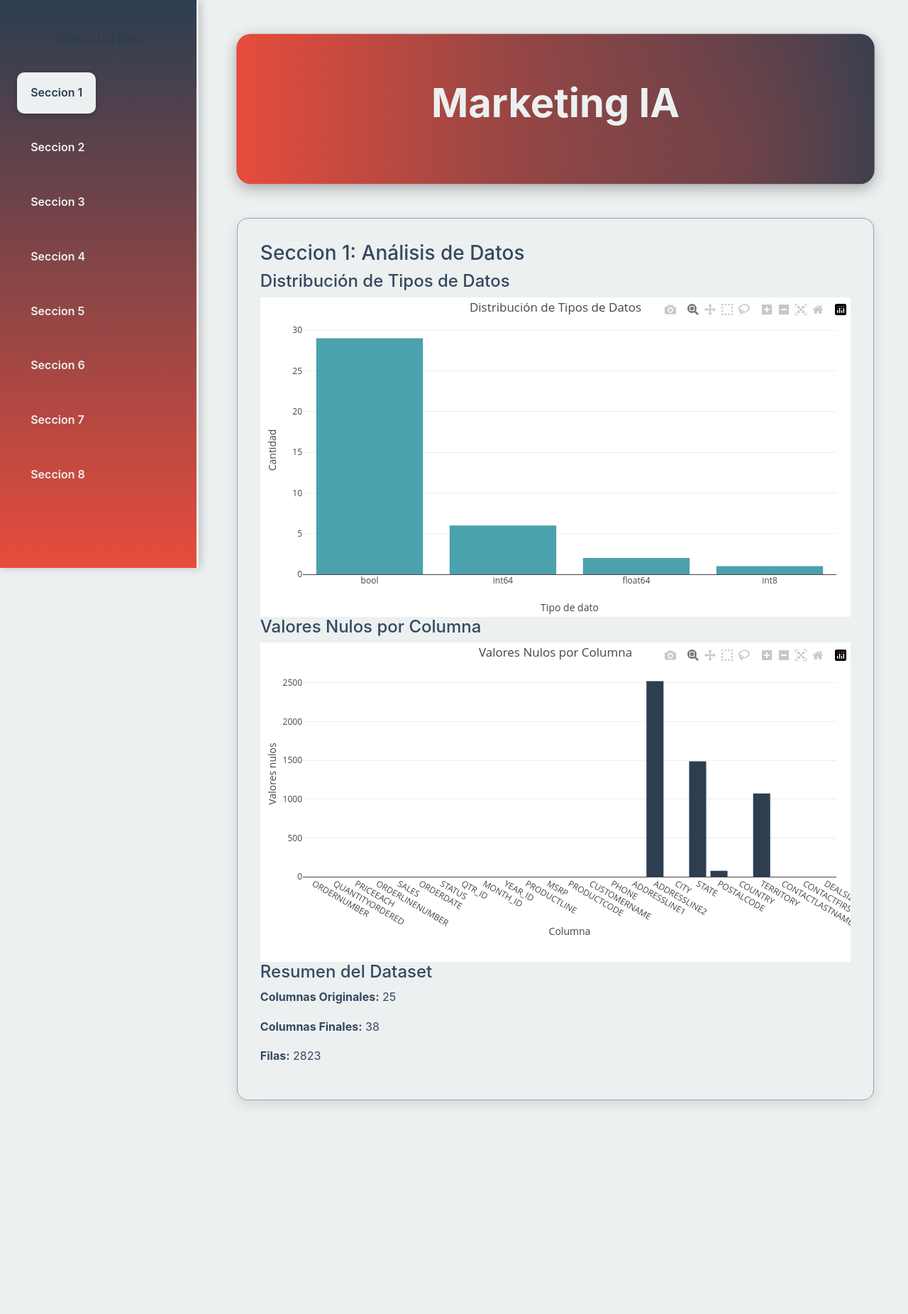
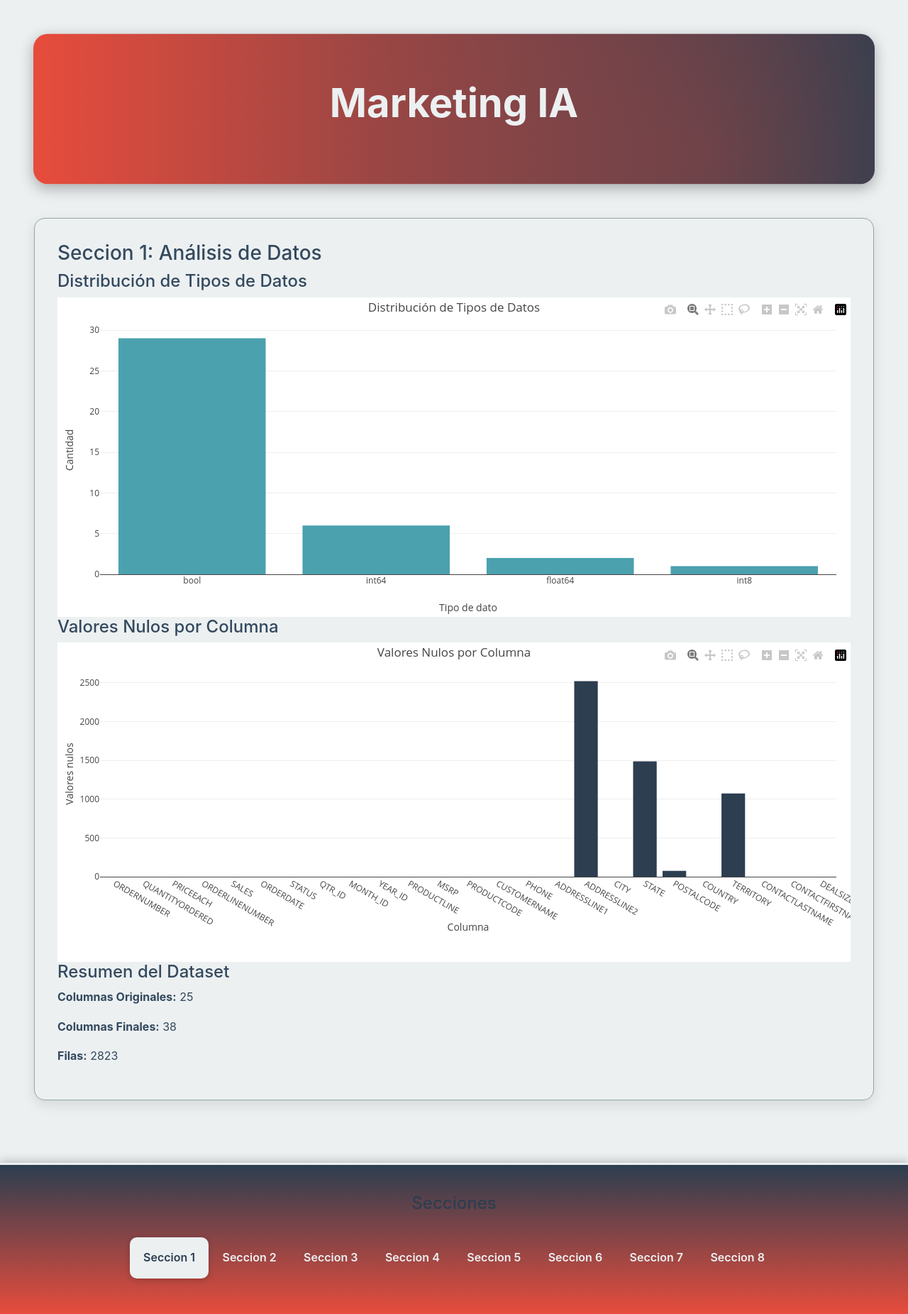
Before and after one commit to ANAFRAN82/MARKETING-IA, a Flask app: page / in a window 1280 px wide. Shown: the whole page at 71% size. Before the commit the page ends 1556 px from the top, so only its background shows below. Run offline with Flask 2, Linux system fonts and the light colour scheme; some libraries are stand-ins or nearby versions.

Commit message:
Update index.html

```diff
--- a/templates/index.html
+++ b/templates/index.html
@@ -6,7 +6,7 @@
     <title>Marketing AI</title>
     <link href="https://cdn.jsdelivr.net/npm/bootstrap@5.3.0/dist/css/bootstrap.min.css" rel="stylesheet">
     <script src="https://cdn.plot.ly/plotly-latest.min.js"></script>
-  ] <style>
+    <style>
         :root {
             --primary-color: #2c3e50; /* Dark slate blue */
             --secondary-color: #ecf0f1; /* Light gray */
@@ -21,19 +21,17 @@
             color: var(--dark-color);
             line-height: 1.6;
             margin: 0;
+            min-height: 100vh;
             display: flex;
-            min-height: 100vh;
+            flex-direction: column;
         }
 
         .sidebar {
-            width: 280px;
+            width: 100%;
             background: linear-gradient(to bottom, var(--primary-color), var(--accent-color));
             padding: 2.5rem 1.5rem;
-            box-shadow: 3px 0 12px rgba(0, 0, 0, 0.2);
-            position: fixed;
-            height: 100%;
-            overflow-y: auto;
-            border-right: 3px solid var(--secondary-color);
+            box-shadow: 0 -3px 12px rgba(0, 0, 0, 0.2);
+            border-top: 3px solid var(--secondary-color);
         }
 
         .sidebar .nav-link {
@@ -43,7 +41,7 @@
             border-radius: 10px;
             margin: 0.6rem 0;
             transition: all 0.4s ease;
-            display: flex;
+            display: inline-flex;
             align-items: center;
         }
 
@@ -60,10 +58,10 @@
         }
 
         .main-content {
-            margin-left: 280px;
             padding: 3rem;
-            width: calc(100% - 280px);
+            width: 100%;
             background-color: var(--secondary-color);
+            flex: 1;
         }
 
         .header {
@@ -113,37 +111,6 @@
     </style>
 </head>
 <body>
-    <!-- Sidebar Navigation -->
-    <nav class="sidebar">
-        <h4 class="text-center mb-4" style="color: var(--primary-color);">Secciones</h4>
-        <ul class="nav flex-column">
-            <li class="nav-item">
-                <button class="nav-link active" data-bs-toggle="tab" data-bs-target="#task2">Seccion 1</button>
-            </li>
-            <li class="nav-item">
-                <button class="nav-link" data-bs-toggle="tab" data-bs-target="#task3">Seccion 2</button>
-            </li>
-            <li class="nav-item">
-                <button class="nav-link" data-bs-toggle="tab" data-bs-target="#task4">Seccion 3</button>
-            </li>
-            <li class="nav-item">
-                <button class="nav-link" data-bs-toggle="tab" data-bs-target="#task5">Seccion 4</button>
-            </li>
-            <li class="nav-item">
-                <button class="nav-link" data-bs-toggle="tab" data-bs-target="#task6">Seccion 5</button>
-            </li>
-            <li class="nav-item">
-                <button class="nav-link" data-bs-toggle="tab" data-bs-target="#task7">Seccion 6</button>
-            </li>
-            <li class="nav-item">
-                <button class="nav-link" data-bs-toggle="tab" data-bs-target="#task8">Seccion 7</button>
-            </li>
-            <li class="nav-item">
-                <button class="nav-link" data-bs-toggle="tab" data-bs-target="#task9">Seccion 8</button>
-            </li>
-        </ul>
-    </nav>
-
     <!-- Main Content -->
     <div class="main-content">
         <!-- Header -->
@@ -332,9 +299,38 @@
                 </div>
             </div>
         </div>
+    </div>
 
-
-    </div>
+    <!-- Sidebar Navigation -->
+    <nav class="sidebar">
+        <h4 class="text-center mb-4" style="color: var(--primary-color);">Secciones</h4>
+        <ul class="nav justify-content-center">
+            <li class="nav-item">
+                <button class="nav-link active" data-bs-toggle="tab" data-bs-target="#task2">Seccion 1</button>
+            </li>
+            <li class="nav-item">
+                <button class="nav-link" data-bs-toggle="tab" data-bs-target="#task3">Seccion 2</button>
+            </li>
+            <li class="nav-item">
+                <button class="nav-link" data-bs-toggle="tab" data-bs-target="#task4">Seccion 3</button>
+            </li>
+            <li class="nav-item">
+                <button class="nav-link" data-bs-toggle="tab" data-bs-target="#task5">Seccion 4</button>
+            </li>
+            <li class="nav-item">
+                <button class="nav-link" data-bs-toggle="tab" data-bs-target="#task6">Seccion 5</button>
+            </li>
+            <li class="nav-item">
+                <button class="nav-link" data-bs-toggle="tab" data-bs-target="#task7">Seccion 6</button>
+            </li>
+            <li class="nav-item">
+                <button class="nav-link" data-bs-toggle="tab" data-bs-target="#task8">Seccion 7</button>
+            </li>
+            <li class="nav-item">
+                <button class="nav-link" data-bs-toggle="tab" data-bs-target="#task9">Seccion 8</button>
+            </li>
+        </ul>
+    </nav>
 
     <script src="https://cdn.jsdelivr.net/npm/bootstrap@5.3.0/dist/js/bootstrap.bundle.min.js"></script>
     <script src="/static/js/app.js"></script>
```
